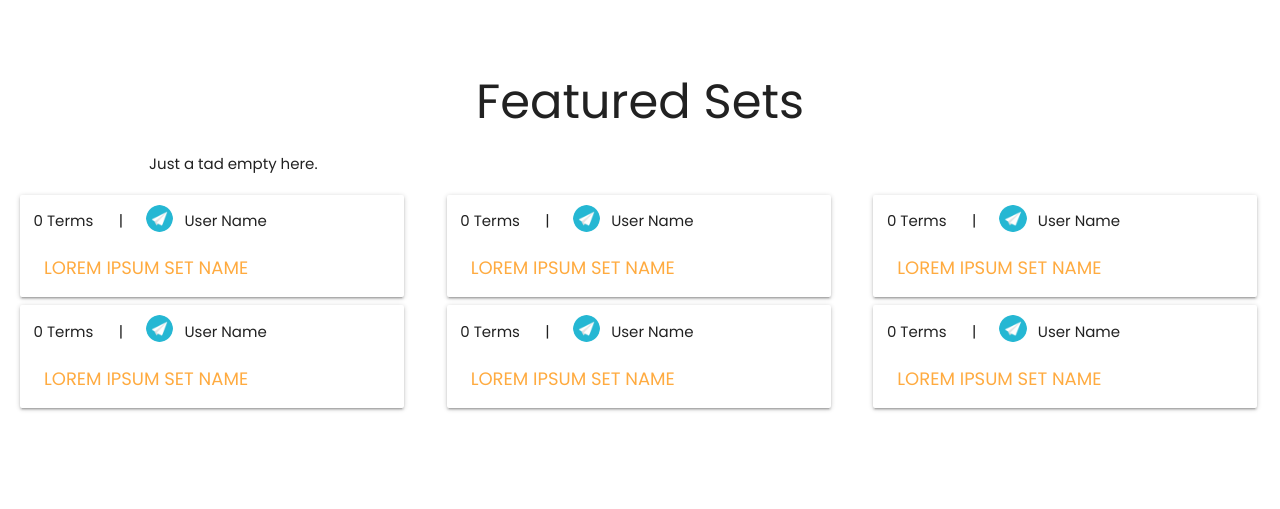
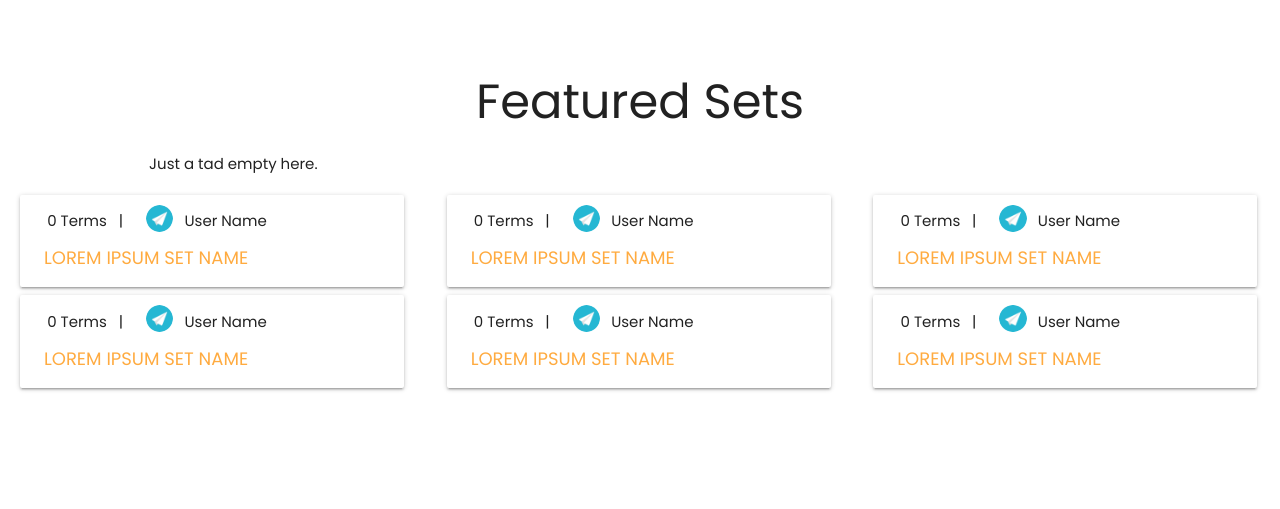
Before and after one commit to ursulacj/noted, a Django app: page / in a window 1280 px wide. Shown: the part 538-1047 px from the top of the page. Run offline with Django 3.2, Linux system fonts and the light colour scheme; data that the repository does not hold is empty.

Commit message:
changed hori card

```diff
--- a/main_app/static/css/style.css
+++ b/main_app/static/css/style.css
@@ -123,11 +123,13 @@ footer.page-footer {
     padding-top: 10px !important;
     padding-bottom: 0 !important;
     padding-left: 0 !important;
-    margin-bottom: 0 !important;
+    margin-bottom: -10px !important;
 }
 
 .col.s4 {
     padding: 0 !important;
+    display: flex;
+    justify-content: flex-end;
 }
 
 .col.s9 {
```
